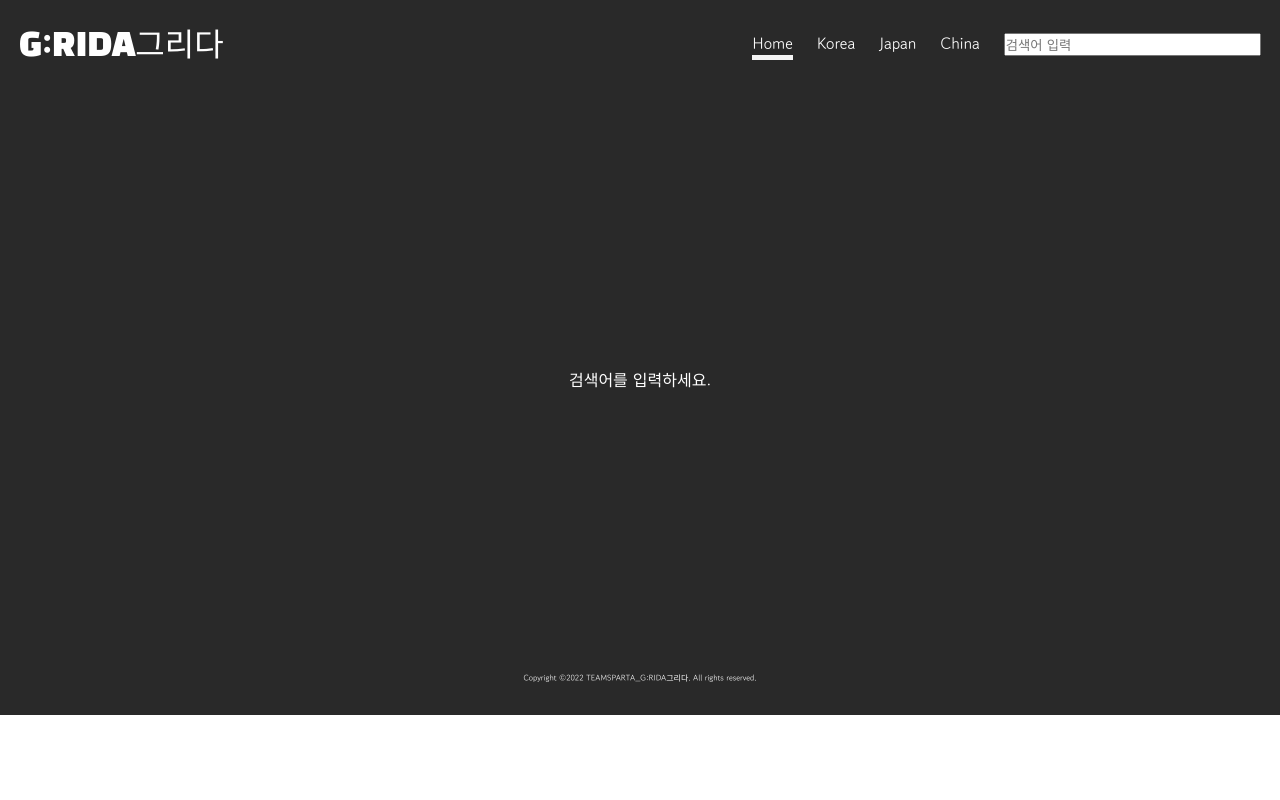
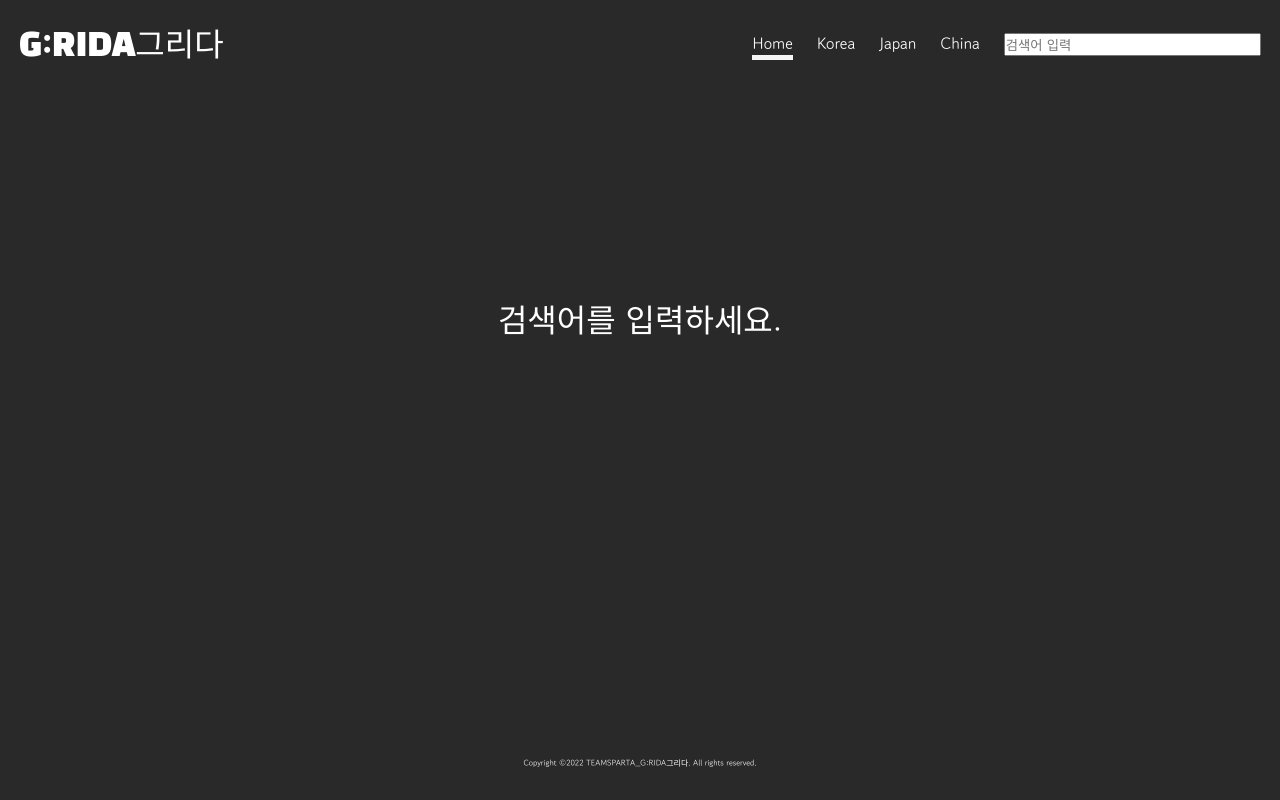
Before and after one commit to teamsixsense/webserver, a Django app: page /search/ in a window 1280 px wide. Run offline with Django 4.2, Linux system fonts and the light colour scheme; parts of the project's set-up code (start-up, migrations or seed data) failed here and were passed over; some web fonts are replaced.

Commit message:
뷰에서 필요없는거 삭제, 검색페이지 수정

```diff
--- a/static/css/base.css
+++ b/static/css/base.css
@@ -15,7 +15,7 @@
     margin: 0 auto;
     box-sizing: border-box;
     /*height: 100VH;*/
-    min-height: 715px;
+    min-height: 100vh;
     display: flex;
     flex-direction: column;
     justify-content: space-between;
--- a/templates/search.html
+++ b/templates/search.html
@@ -1,13 +1,31 @@
 {% extends 'base.html' %}
 {% load static %}
 {% block head %}
-    <link href="{% static 'css/search.css' %}" rel="stylesheet" type="text/css">
+    <link href="{% static 'css/list.css' %}" rel="stylesheet" type="text/css">
 {% endblock %}
 {% block content %}
     {% if error %}
-    {{ error }}
+    <p style="font-size: 2rem; color: white;">{{ error }}</p>
     {% endif %}
-    {% for pic in picture_list %}
-    <a href="{% url 'detail' pic.pk %}">{{ pic.name }}</a>
-    {% endfor %}
+
+    <div class="list_wrap">
+        <div class="list_item_box">
+            <div class="list_img_box">
+                <ul>
+                    {% for pic in picture_list %}
+                        <li class="item">
+                            <div class="list_img">
+                                <a href="{% url 'detail' pic.pk %}"><img class="img" src="{{ pic.image.url }}" style="height: 200px;"></a>
+                            </div>
+                            <div class="list_img_cont">
+                                <a href="{% url 'detail' pic.pk %}">{{ pic.name }}</a>
+                                <a href="{% url 'detail' pic.pk %}">{{ pic.artist }}</a>
+                            </div>
+                        </li>
+                    {% endfor %}
+                </ul>
+            </div>
+        </div>
+    </div>
+
 {% endblock %}
```
Also changed, not shown: nst/views.py (+4 -7 lines).
